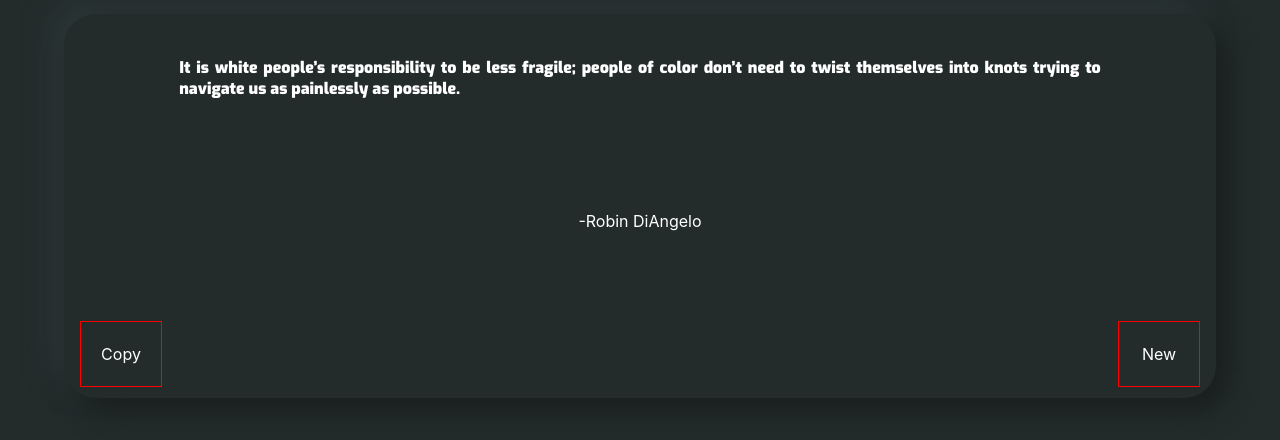
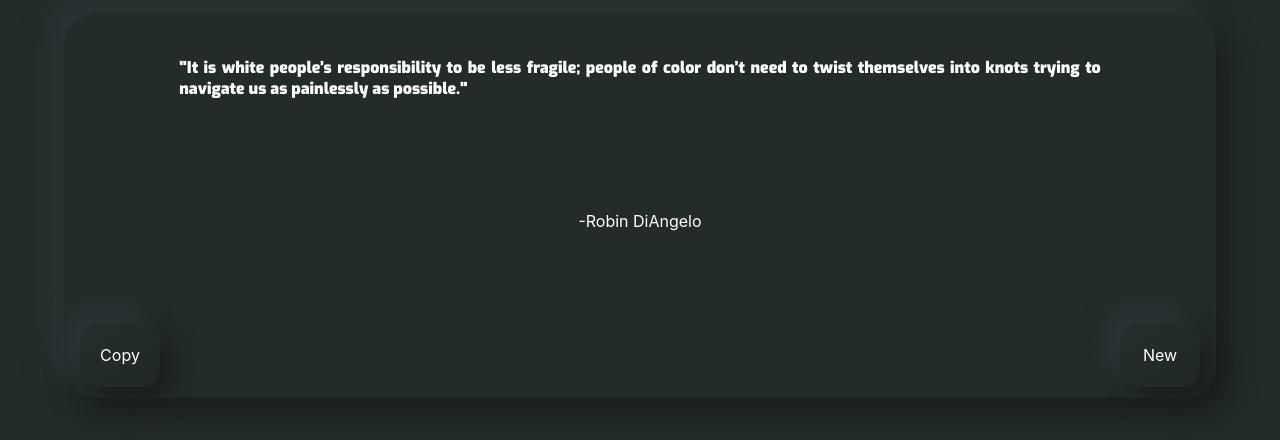
Before and after one commit to woodsjm/blm-react, a React (Create React App) app: page / in a window 1280 px wide. Shown: the part 122-562 px from the top of the page. Built offline with nearby package versions, Linux system fonts and the light colour scheme.

Commit message:
Copy and Quote buttons now animated

```diff
--- a/src/assets/quotes.js
+++ b/src/assets/quotes.js
@@ -1,27 +1,27 @@
 const quotes = {
     0: {
         name: `Ta-Nehisi Coates`,
-        text: `What sets black people apart is not some deficit in personal responsibility. It's the weight on our shoulders. That is what's actually different. We have the weight and burden of history.`
+        text: `"What sets black people apart is not some deficit in personal responsibility. It's the weight on our shoulders. That is what's actually different. We have the weight and burden of history."`
         },
     1: {
         name: `Ta-Nehisi Coates`,
-        text: `Mistakes were made. Bodies were broken. People were enslaved. We meant well. We tried our best. “Good intention” is a hall pass through history, a sleeping pill that ensures the Dream.`
+        text: `"Mistakes were made. Bodies were broken. People were enslaved. We meant well. We tried our best. “Good intention” is a hall pass through history, a sleeping pill that ensures the Dream."`
         },
     2: {
         name: `Robin DiAngelo`,
-        text: `It is white people’s responsibility to be less fragile; people of color don’t need to twist themselves into knots trying to navigate us as painlessly as possible.`
+        text: `"It is white people’s responsibility to be less fragile; people of color don’t need to twist themselves into knots trying to navigate us as painlessly as possible."`
         },
     3: {
         name: `Robin DiAngelo`,
-        text: `All systems of oppression are adaptive; they can withstand and adjust to challenges and still maintain inequality.`
+        text: `"All systems of oppression are adaptive; they can withstand and adjust to challenges and still maintain inequality."`
         },
     4: {
         name: `Robin DiAngelo`,
-        text: `It’s been said that racism is so American that when we protest racism, some assume we’re protesting America.`
+        text: `"It’s been said that racism is so American that when we protest racism, some assume we’re protesting America."`
         },
     5: {
         name: `Ibram X. Kendi`,
-        text: `Like fighting an addiction, being an antiracist requires persistent self-awareness, constant self-criticism, and regular self-examination.`
+        text: `"Like fighting an addiction, being an antiracist requires persistent self-awareness, constant self-criticism, and regular self-examination."`
         }
 }
 
--- a/src/components/display/display.css
+++ b/src/components/display/display.css
@@ -53,9 +53,22 @@
     align-items: center;
     position: absolute;
     bottom: 0;
-    border: 1px solid red;
     height: 4em;
     width: 5em;
+}
+
+#up {
+   border-radius: 20px;
+   background: linear-gradient(145deg, #252e2e, #202727);
+   box-shadow:  13px 13px 23px #191f1f,
+             -13px -13px 23px #2d3737;
+}
+
+#down {
+    border-radius: 20px;
+    background: linear-gradient(145deg, #202727, #252e2e);
+    box-shadow:  13px 13px 23px #191f1f,
+             -13px -13px 23px #2d3737;
 }
 
 .copy_button {
--- a/src/components/display/index.js
+++ b/src/components/display/index.js
@@ -1,9 +1,12 @@
-import React from 'react'
+import React, { useState } from 'react'
 
 import './display.css'
 
 
 const Display = ({author, getQuote, copyQuote, quote}) => {
+    const [copyDown, setCopyID]  = useState(false)
+    const [isDown, setQuoteID]   = useState(false)
+
     return(
         <div className="display_box">
             <div className="display_text">
@@ -15,13 +18,23 @@ const Display = ({author, getQuote, copyQuote, quote}) => {
             <div className="display_footer">
                 <div
                     className="display_button copy_button"
-                    onClick={() => copyQuote()}
+                    id={copyDown ? 'down' : 'up'}
+                    onClick={() => {
+                            copyQuote()
+                            setCopyID(!copyDown)
+                        }
+                    }
                 >
                     Copy
                 </div>
                 <div
                     className="display_button quote_button"
-                    onClick={() => getQuote()}
+                    id={isDown ? 'down' : 'up'}
+                    onClick={() => {
+                            getQuote()
+                            setQuoteID(!isDown)
+                        }
+                    }
                 >
                     New
                 </div>
```
